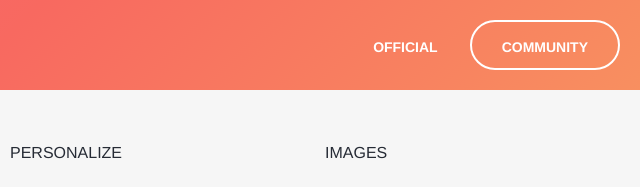
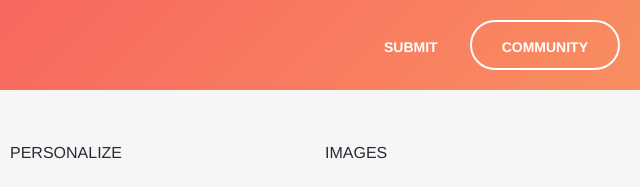
Before and after one commit to ornithes/nodebblist, a plain HTML site: page index.html in a window 1280 px wide. Shown: the top 187 px of the page, 640-1280 px from the left. Drawn offline with Linux system fonts and the light colour scheme.

Commit message:
Update index.html

```diff
--- a/index.html
+++ b/index.html
@@ -41,7 +41,7 @@
 
 				<nav id="main-navigation">
 					<ul id="menu-hoofdmenu" class="menu"><li id="menu-item-1030" class="jobs menu-item menu-item-type-post_type menu-item-object-page menu-item-1030"><a href="https://community.nodebb.org/">Community</a></li>
-<li id="menu-item-15" class="menu-item menu-item-type-post_type menu-item-object-page menu-item-15"><a href="https://nodebb.org/">Official</a></li>
+<li id="menu-item-15" class="menu-item menu-item-type-post_type menu-item-object-page menu-item-15"><a href="https://github.com/pikshub/nodebblist/issues">Submit</a></li>
 </ul><select class="tp-mobile-nav"><option data-url="https://community.nodebb.org/" class="depth1" >Community</option><option data-url="https://nodebb.org/" class="depth1" >Official</option></select>
 				</nav>
 
```
